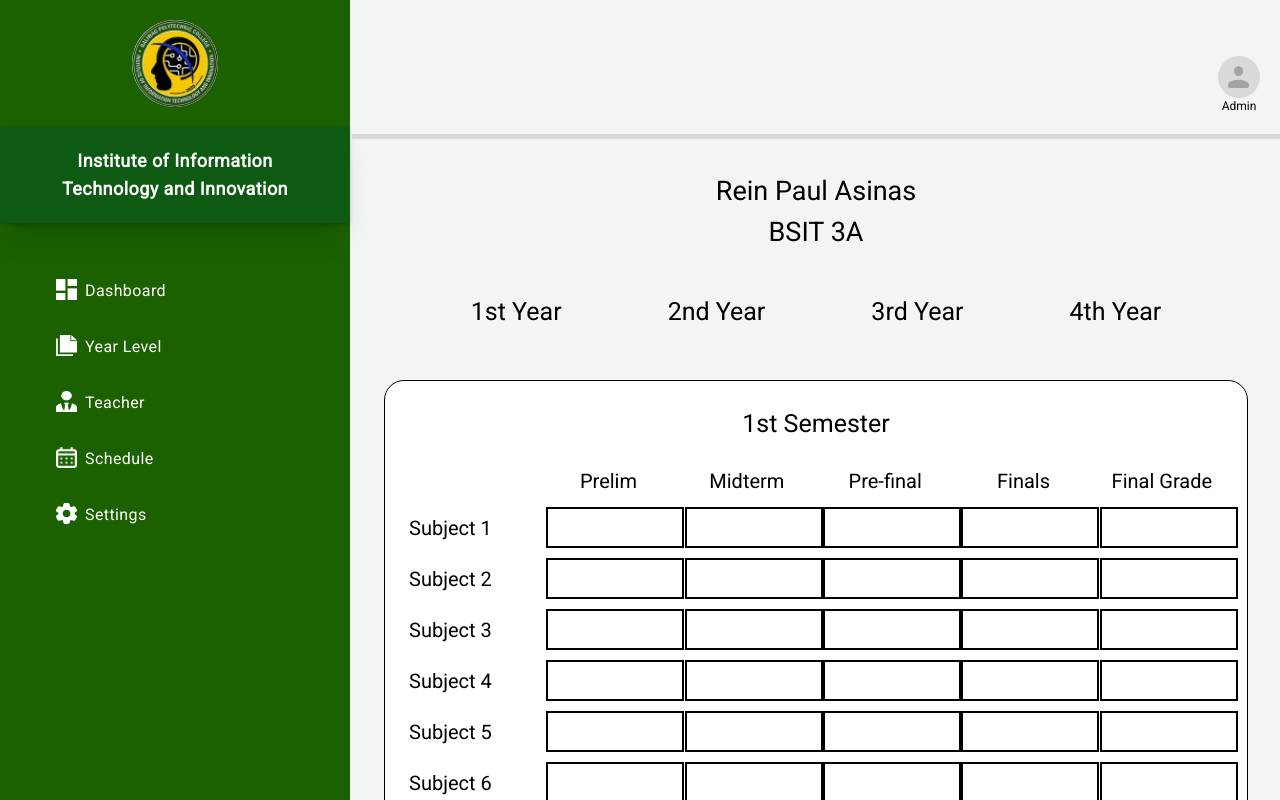
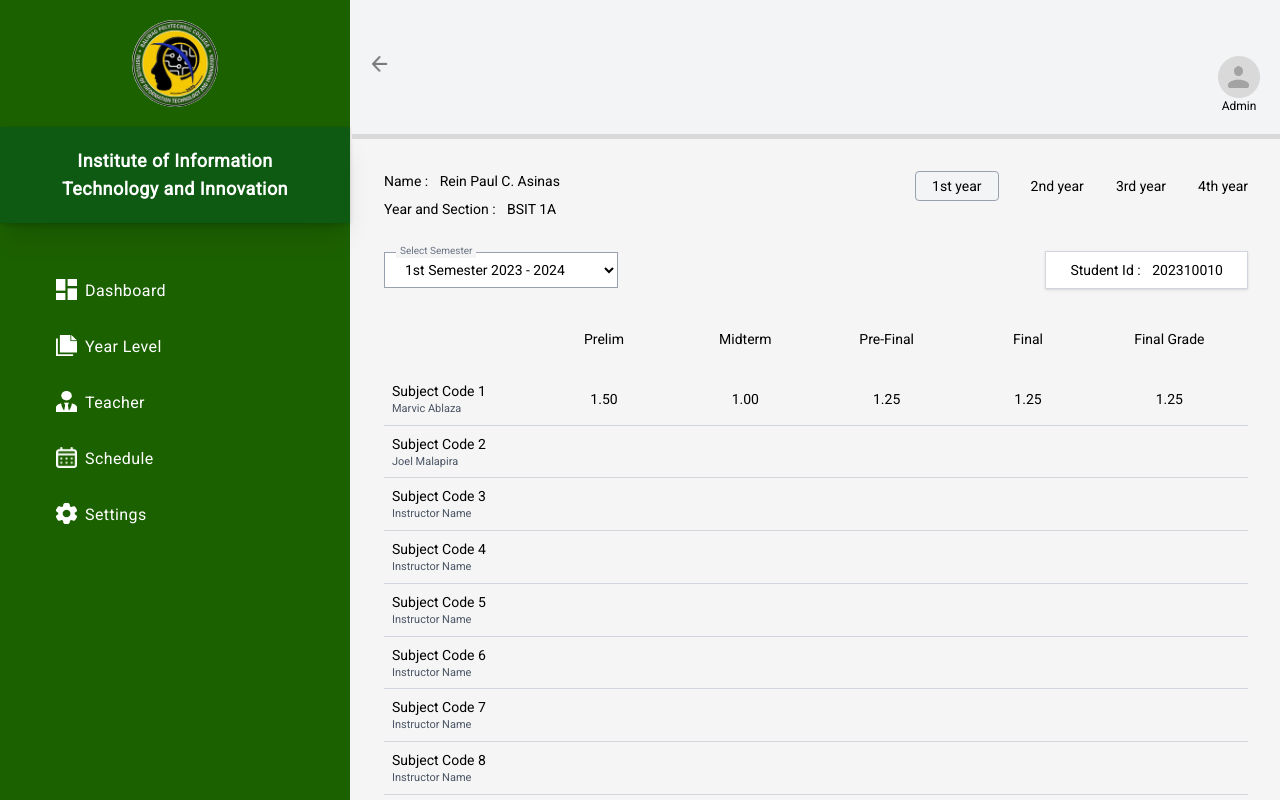
Before and after one commit to 0l3r7/IITI-pre-advising, a React (Vite) app: page /viewGrade in a window 1280 px wide. Shown: the top 800 px of the page. Built offline with nearby package versions, Linux system fonts and the light colour scheme.

Commit message:
updated new ViewList

```diff
--- a/src/yearLevel/viewGrade/viewGrade.jsx
+++ b/src/yearLevel/viewGrade/viewGrade.jsx
@@ -1,131 +1,205 @@
 import { useState } from "react";
 import { Link } from "react-router-dom";
 import React from "react";
-
-import adminLogo from '../../dashboard/dashboardLOGO/adminLogo.png';
-import SecondSemester from "./secondSemester"
+import back from "../../assets/photo/arrow.png";
+import adminLogo from "../../dashboard/dashboardLOGO/adminLogo.png";
+import SecondSemester from "./secondSemester";
 
 const StudentGrades = () => {
+  // useState for student info
+  const [studentName, setStudentName] = useState("Rein Paul C. Asinas");
+  const [yearSection, setYearSection] = useState("BSIT 1A");
+  const [studentNumber, setStudentNumber] = useState("202310010");
+  const [selectedSemester, setSelectedSemester] = useState("1st Semester 2023 - 2024");
 
-  const [showSecondSemester, setShowSecondSemester] = useState(false);
-
-  // Year tab click handler
-  const handleYearClick = (e) => {
-    const buttons = document.querySelectorAll(".year-btn");
-    buttons.forEach((btn) => {
-      btn.classList.remove("rounded-full", "border-black");
-      btn.classList.add("border-transparent");
-    });
-    e.currentTarget.classList.add("rounded-full", "border-black");
-    e.currentTarget.classList.remove("border-transparent");
-  };
+  const subjects = [
+    {
+      code: "Subject Code 1",
+      instructor: "Marvic Ablaza",
+      prelim: "1.50",
+      midterm: "1.00",
+      preFinal: "1.25",
+      final: "1.25",
+      finalGrade: "1.25",
+    },
+    {
+      code: "Subject Code 2",
+      instructor: "Joel Malapira",
+      prelim: "",
+      midterm: "",
+      preFinal: "",
+      final: "",
+      finalGrade: "",
+    },
+    {
+      code: "Subject Code 3",
+      instructor: "Instructor Name",
+      prelim: "",
+      midterm: "",
+      preFinal: "",
+      final: "",
+      finalGrade: "",
+    },
+    {
+      code: "Subject Code 4",
+      instructor: "Instructor Name",
+      prelim: "",
+      midterm: "",
+      preFinal: "",
+      final: "",
+      finalGrade: "",
+    },
+    {
+      code: "Subject Code 5",
+      instructor: "Instructor Name",
+      prelim: "",
+      midterm: "",
+      preFinal: "",
+      final: "",
+      finalGrade: "",
+    },
+    {
+      code: "Subject Code 6",
+      instructor: "Instructor Name",
+      prelim: "",
+      midterm: "",
+      preFinal: "",
+      final: "",
+      finalGrade: "",
+    },
+    {
+      code: "Subject Code 7",
+      instructor: "Instructor Name",
+      prelim: "",
+      midterm: "",
+      preFinal: "",
+      final: "",
+      finalGrade: "",
+    },
+    {
+      code: "Subject Code 8",
+      instructor: "Instructor Name",
+      prelim: "",
+      midterm: "",
+      preFinal: "",
+      final: "",
+      finalGrade: "",
+    },
+    {
+      code: "Subject Code 9",
+      instructor: "Instructor Name",
+      prelim: "",
+      midterm: "",
+      preFinal: "",
+      final: "",
+      finalGrade: "",
+    },
+  ];
 
   return (
-    <div className="bg-gray-100 h-full pl-[55%] md:pl-88 font-RB w-full">
-
+    <div className="h-full pl-[55%] md:pl-88 font-RB w-full bg-[#F5F5F5] min-h-screen">
       {/* Header */}
-      <div className='p-5 bg-gray-100 pt-14 flex justify-end border-b-5 border-[#D9D9D9] sticky top-0'>
-
-        <div className='flex-col cursor-pointer active:scale-95'>
-          <img
-            src={adminLogo}
-            alt="admin"
-            className='h-10.5 w-10.5'
-          />
-          <h1 className='text-xs text-center'>Admin</h1>
+      <div className="p-5 bg-gray-100 pt-14 flex justify-between border-b-5 border-[#D9D9D9] sticky top-0">
+        <div className="flex-col cursor-pointer active:scale-95">
+          <Link to="/list">
+            <img src={back} alt="Back" className="w-4 h-4" />
+          </Link>
         </div>
 
+        <div className="flex-col cursor-pointer active:scale-95">
+          <img src={adminLogo} alt="admin" className="h-10.5 w-10.5" />
+          <h1 className="text-xs text-center">Admin</h1>
+        </div>
       </div>
 
       {/* Main Content */}
-      <main className="max-w-6xl mx-auto p-8">
+      <main className="max-w-6xl mx-auto p-8 text-sm">
+        {/* Top Info Row */}
+        <div className="flex justify-between items-start mb-8">
+          {/* Left Info */}
+          <div className="space-y-2">
+            <h1>
+              Name : <span className="ml-2">{studentName}</span>
+            </h1>
+            <h1>
+              Year and Section : <span className="ml-2">{yearSection}</span>
+            </h1>
+          </div>
 
-        {/* Student Info */}
-        <div className="text-center mb-8">
-          <h1 className="font-normal text-[27px] text-black">
-            Rein Paul Asinas
-          </h1>
-          <p className="text-[27px] font-normal text-black">
-            BSIT 3A
-          </p>
+          {/* Year Tabs */}
+          <div className="flex gap-8 text-sm">
+            <button className="border border-gray-400 px-4 py-1 rounded bg-gray-100">
+              1st year
+            </button>
+            <button>2nd year</button>
+            <button>3rd year</button>
+            <button>4th year</button>
+          </div>
         </div>
 
-        {/* Year Tabs */}
-        <div id="yearTabs" className="flex justify-center gap-16 mb-10">
-          {["1st Year", "2nd Year", "3rd Year", "4th Year"].map((year, index) => (
-            <button
+        {/* Semester + Student ID */}
+        <div className="flex justify-between items-center mb-10">
+          {/* Semester Dropdown */}
+          <div className="relative">
+            <label className="absolute -top-2 left-3 bg-[#F5F5F5] px-1 text-[10px] text-gray-500">
+              Select Semester
+            </label>
+            <select
+              value={selectedSemester}
+              onChange={(e) => setSelectedSemester(e.target.value)}
+              className="border border-gray-400 px-4 py-2 pr-8  bg-white text-sm outline-none"
+            >
+              <option>1st Semester 2023 - 2024</option>
+              <option>2nd Semester 2023 - 2024</option>
+
+            </select>
+          </div>
+
+          {/* Student ID */}
+          <div className="border border-gray-300 bg-white shadow px-6 py-2 text-sm">
+            Student Id : <span className="ml-2">{studentNumber}</span>
+          </div>
+        </div>
+
+        {/* Table Header */}
+        <div className="grid grid-cols-6 text-center text-sm mb-6 px-2">
+          <div></div>
+          <div>Prelim</div>
+          <div>Midterm</div>
+          <div>Pre-Final</div>
+          <div>Final</div>
+          <div>Final Grade</div>
+        </div>
+
+        {/* Subject Rows */}
+        <div className="space-y-0">
+          {subjects.map((subject, index) => (
+            <div
               key={index}
-              onClick={handleYearClick}
-              className={`year-btn px-5 py-2 text-[25px] text-black border border-transparent cursor-pointer ${
-                index === 0 ? "rounded-full border-black" : ""
-              }`}
+              className="grid grid-cols-6 items-center border-b border-gray-300 py-2 px-2 text-sm"
             >
-              {year}
-            </button>
+              {/* Subject Info */}
+              <div className="text-left">
+                <h2>{subject.code}</h2>
+                <p className="text-[11px] text-gray-600">{subject.instructor}</p>
+              </div>
+
+              {/* Grades */}
+              <div className="text-center">{subject.prelim}</div>
+              <div className="text-center">{subject.midterm}</div>
+              <div className="text-center">{subject.preFinal}</div>
+              <div className="text-center">{subject.final}</div>
+              <div className="text-center">{subject.finalGrade}</div>
+            </div>
           ))}
         </div>
 
-        {/* Semester Card */}
-        <div className="border border-black rounded-[20px] p-6 bg-white">
-          <h2 className="text-center font-normal mb-6 text-[25px] text-black">
-            1st Semester
-          </h2>
-
-          {/* Table Header */}
-          <div className="grid grid-cols-6 gap-4 mb-3 text-[20px] font-normal text-center text-black">
-            <div></div>
-            <div>Prelim</div>
-            <div>Midterm</div>
-            <div>Pre-final</div>
-            <div>Finals</div>
-            <div>Final Grade</div>
-          </div>
-
-          {/* Subjects */}
-          <div className="space-y-3 text-black font-normal text-[20px]">
-            {[...Array(8)].map((_, i) => (
-              <div key={i} className="grid grid-cols-6 gap-4 items-center">
-                <div>Subject {i + 1}</div>
-
-                {[...Array(4)].map((_, j) => (
-                  <input
-                    key={j}
-                    className="border border-black text-center bg-white w-34 h-9.75 ring-1 ring-black"
-                  />
-                ))}
-
-                <input className="border border-black text-center bg-white w-34 h-9.75 ring-1 ring-black" />
-              </div>
-            ))}
-          </div>
+        {/* GWA */}
+        <div className="flex justify-end mt-4 text-sm">
+          <span className="mr-3">GWA :</span>
+          <span className="text-green-700">1.23456</span>
         </div>
-
-        {/* Buttons */}
-        <div className="flex justify-between mt-8">
-
-          <Link to="/list">
-            <button className="bg-[#D9D9D9] rounded-[20px] px-6 py-2 hover:bg-gray-200 transition-colors duration-200">
-              Back
-            </button>
-          </Link>
-
-          {/* 🔥 2nd Semester Popup Button */}
-          <button
-            onClick={() => setShowSecondSemester(true)}
-            className="bg-[#D9D9D9] rounded-[20px] px-6 py-2 hover:bg-gray-200 transition-colors duration-200"
-          >
-            2nd Semester
-          </button>
-
-        </div>
-
       </main>
-
-      {/* 🔥 Popup Modal */}
-      {showSecondSemester && (
-        <SecondSemester onClose={() => setShowSecondSemester(false)} />
-      )}
-
     </div>
   );
 };
```
